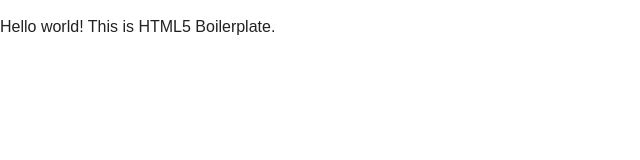
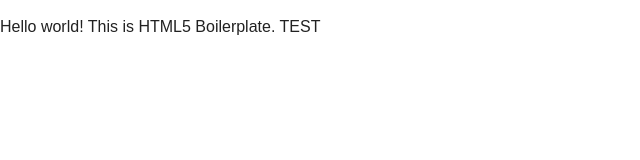
Before and after one commit to ericsilvayfullsail/wpf1303, a plain HTML site: page day1/index.html in a window 1280 px wide. Shown: the full height of the page, 0-640 px from the left. Drawn offline with nearby package versions, Linux system fonts and the light colour scheme.

```diff
--- a/day1/index.html
+++ b/day1/index.html
@@ -22,7 +22,7 @@
         <![endif]-->
 
         <!-- Add your site or application content here -->
-        <p>Hello world! This is HTML5 Boilerplate.</p>
+        <p>Hello world! This is HTML5 Boilerplate. TEST</p>
 
         <script src="//ajax.googleapis.com/ajax/libs/jquery/1.9.0/jquery.min.js"></script>
         <script>window.jQuery || document.write('<script src="js/vendor/jquery-1.9.0.min.js"><\/script>')</script>
```
